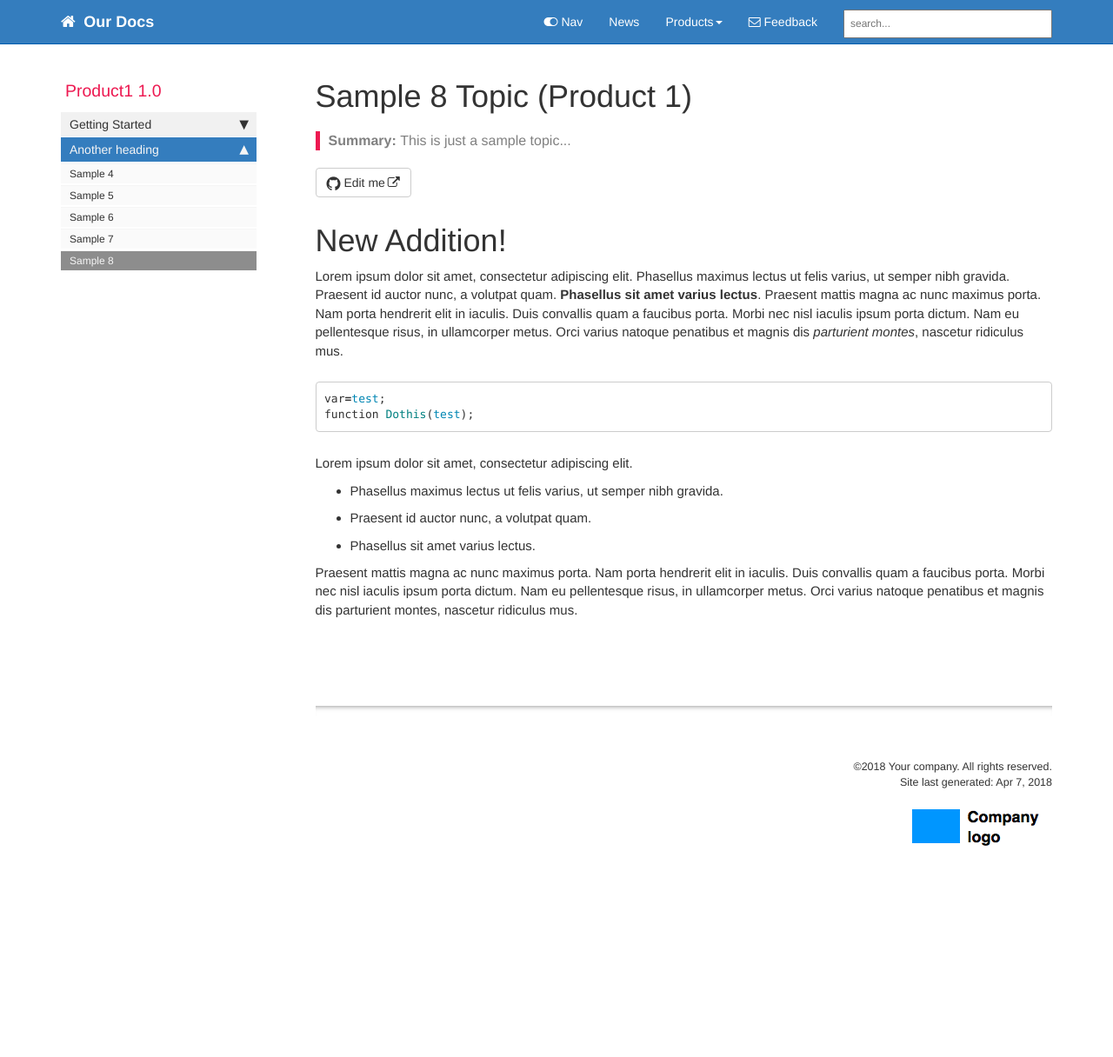
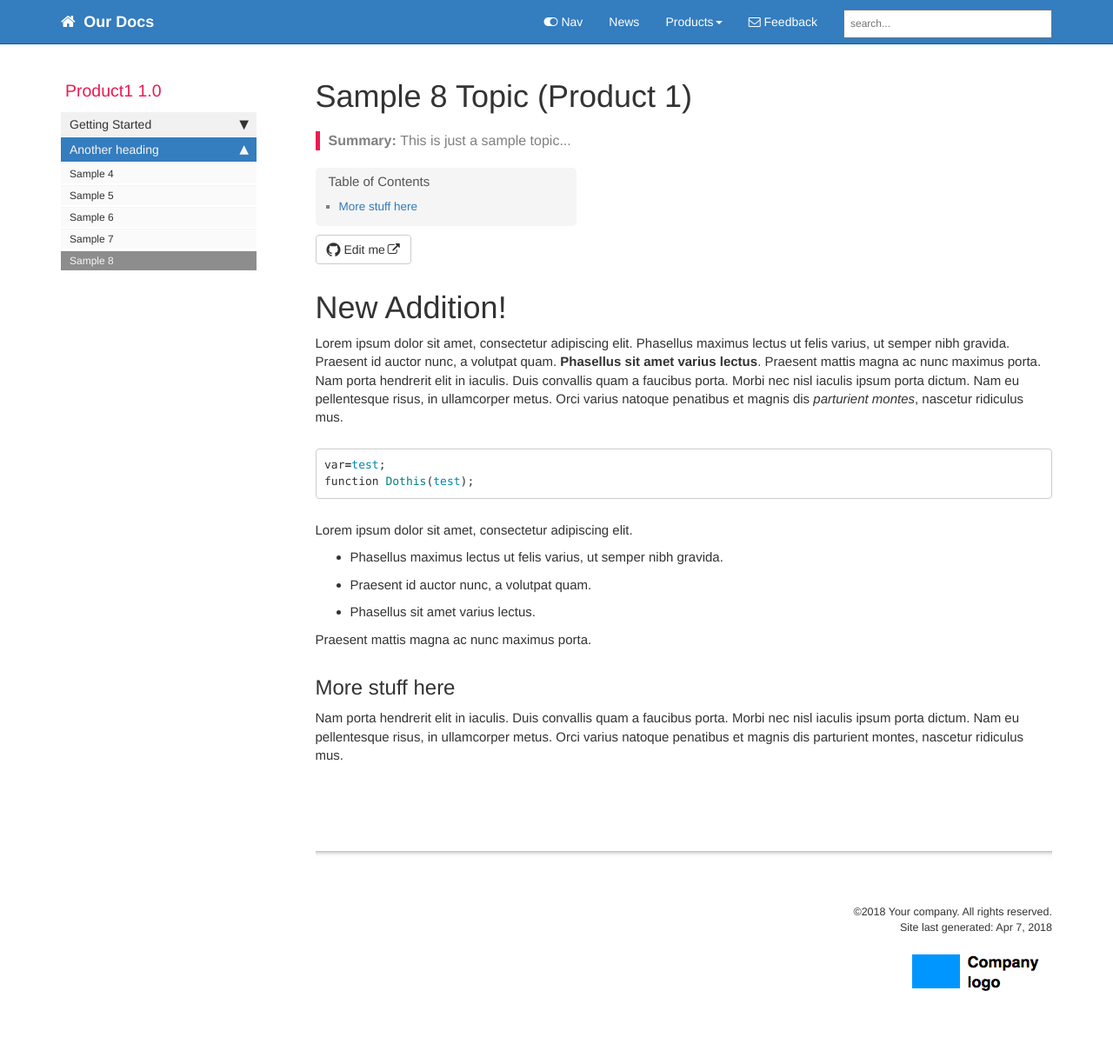
Before and after one commit to MickMacL/mickmacl.github.io, a Jekyll site: the page built from pages/product1/p1_sample8.md, in a window 1280 px wide. Shown: the whole page at 87% size. Built offline with Jekyll 4.4.1, drawn with Linux system fonts in a browser that asks for light colours; nearby versions of some CDN libraries; comment, search, counter and statistics services are not loaded; before the commit the page ends 1049 px from its top, so only the background shows below that.

Commit message:
sub headers

```diff
--- a/pages/product1/p1_sample8.md
+++ b/pages/product1/p1_sample8.md
@@ -22,6 +22,10 @@ Lorem ipsum dolor sit amet, consectetur adipiscing elit.
 - Praesent id auctor nunc, a volutpat quam.
 - Phasellus sit amet varius lectus.
 
-Praesent mattis magna ac nunc maximus porta. Nam porta hendrerit elit in iaculis. Duis convallis quam a faucibus porta. Morbi nec nisl iaculis ipsum porta dictum. Nam eu pellentesque risus, in ullamcorper metus. Orci varius natoque penatibus et magnis dis parturient montes, nascetur ridiculus mus.
+Praesent mattis magna ac nunc maximus porta.
+
+## More stuff here
+
+Nam porta hendrerit elit in iaculis. Duis convallis quam a faucibus porta. Morbi nec nisl iaculis ipsum porta dictum. Nam eu pellentesque risus, in ullamcorper metus. Orci varius natoque penatibus et magnis dis parturient montes, nascetur ridiculus mus.
 
 {% include links.html %}
```
Also changed, not shown: css/bootstrap.min.css.
